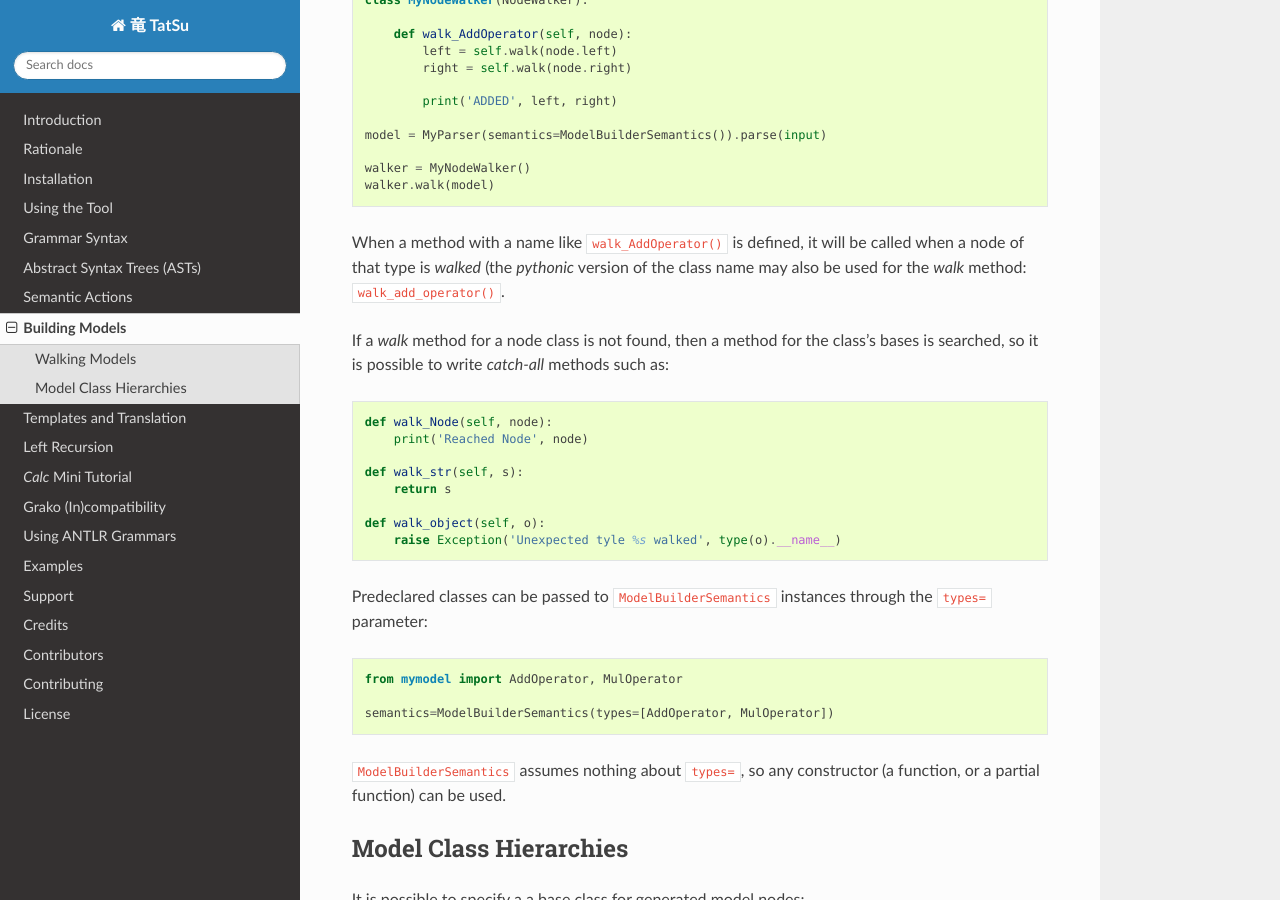
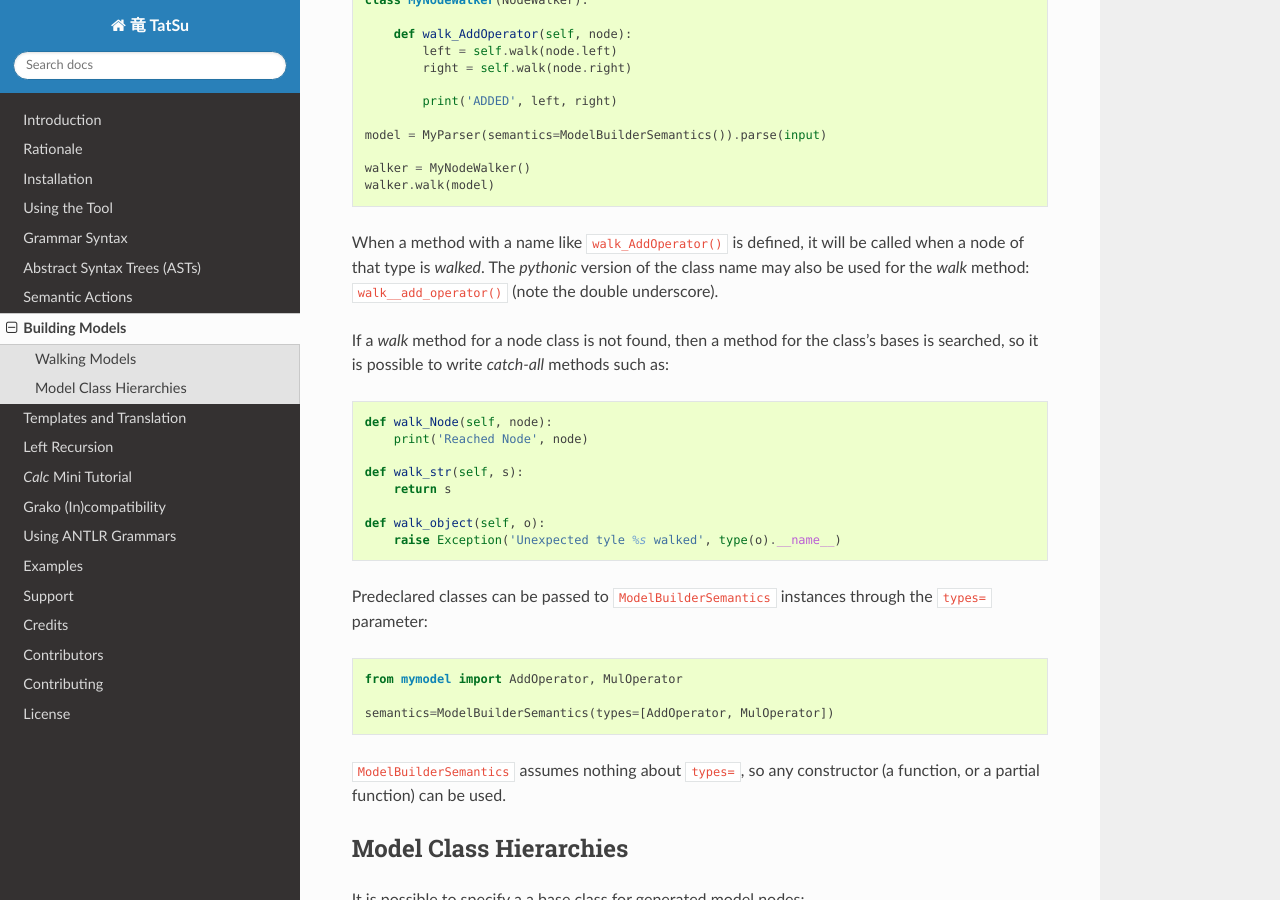
Before and after one commit to neogeny/TatSu, a Sphinx documentation site: the page built from docs/models.rst, in a window 1280 px wide and 900 px high, scrolled down 1062 px. Built offline with Sphinx 7.4.7 and the Read the Docs theme 2.0.0, drawn with Linux system fonts in a browser that asks for light colours.

Commit message:
DOCS: Pythonic names in models

```diff
--- a/docs/models.rst
+++ b/docs/models.rst
@@ -65,9 +65,9 @@ The class ``tatsu.model.NodeWalker`` allows for the easy traversal
     walker.walk(model)
 
 When a method with a name like ``walk_AddOperator()`` is defined, it
-will be called when a node of that type is *walked* (the *pythonic*
+will be called when a node of that type is *walked*. The *pythonic*
 version of the class name may also be used for the *walk* method:
-``walk_add_operator()``.
+``walk__add_operator()`` (note the double underscore).
 
 If a *walk* method for a node class is not found, then a method for the
 class's bases is searched, so it is possible to write *catch-all*
```
